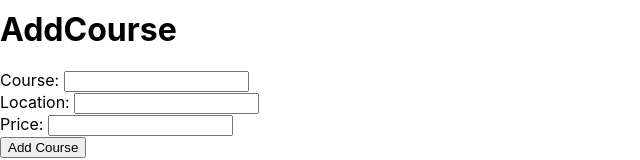
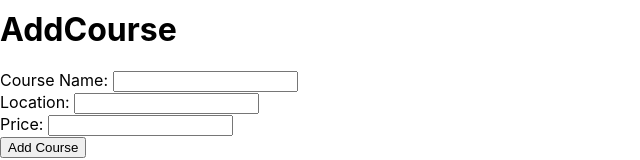
Before and after one commit to andrewzehnder/my-new-repo, a React (Create React App) app in the folder phase-2/phase-2-project-golf/: page /addcourse in a window 1280 px wide. Shown: the part 132-292 px from the top of the page, without its empty margins (0-640 px from the left). Built offline with nearby package versions, Linux system fonts and the light colour scheme.

Commit message:
Adding post for new courses

```diff
--- a/phase-2/phase-2-project-golf/src/components/AddCourse.jsx
+++ b/phase-2/phase-2-project-golf/src/components/AddCourse.jsx
@@ -1,19 +1,27 @@
-import React, { useState} from 'react';
+import React, { useState } from 'react';
 
 const AddCourse = () => {
     const [course, setCourse] = useState({
-        course: "",
+        name: "",
         location: "",
         price: ""
-    })
+})
 
     const handleSubmit = e => {
-        e.preventDefault()
+        e.preventDefault();
+        fetch('http://localhost:3001/courses', {
+            method: "POST",
+            headers,
+            body: JSON.stringify(course)
+        })
+        .then(resp => resp.json())
+        .then(data => console.log(data))
     }
 
     const handleChange = e => {
         setCourse({
-            [e.target.course]: e.target.value
+            ...course,
+            [e.target.name]: e.target.value
         })
     }
 
@@ -23,8 +31,8 @@ const AddCourse = () => {
 
         <form onSubmit={ handleSubmit }>
             <div>
-                <label htmlFor="course">Course: </label>
-                <input type="text" name="course" id="course" value={ course.course } onChange={ handleChange } />
+                <label htmlFor="name">Course Name: </label>
+                <input type="text" name="name" id="name" value={ course.name } onChange={ handleChange } />
             </div>
             <div>
                 <label htmlFor="location">Location: </label>
```
